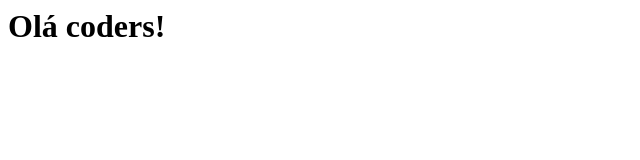
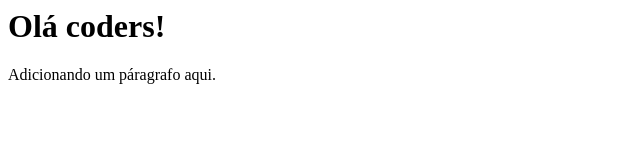
Before and after one commit to thubarone/estudo-01_site-responsivo-desenvolvimento, a plain HTML site: page index.html in a window 1280 px wide. Shown: the whole page, without its empty margins (0-640 px from the left). Drawn offline with Linux system fonts and the light colour scheme.

Commit message:
adicionando um parágrafo

```diff
--- a/index.html
+++ b/index.html
@@ -1 +1,2 @@
 <h1>Olá coders!</h1>
+<p>Adicionando um páragrafo aqui.</p>
```
